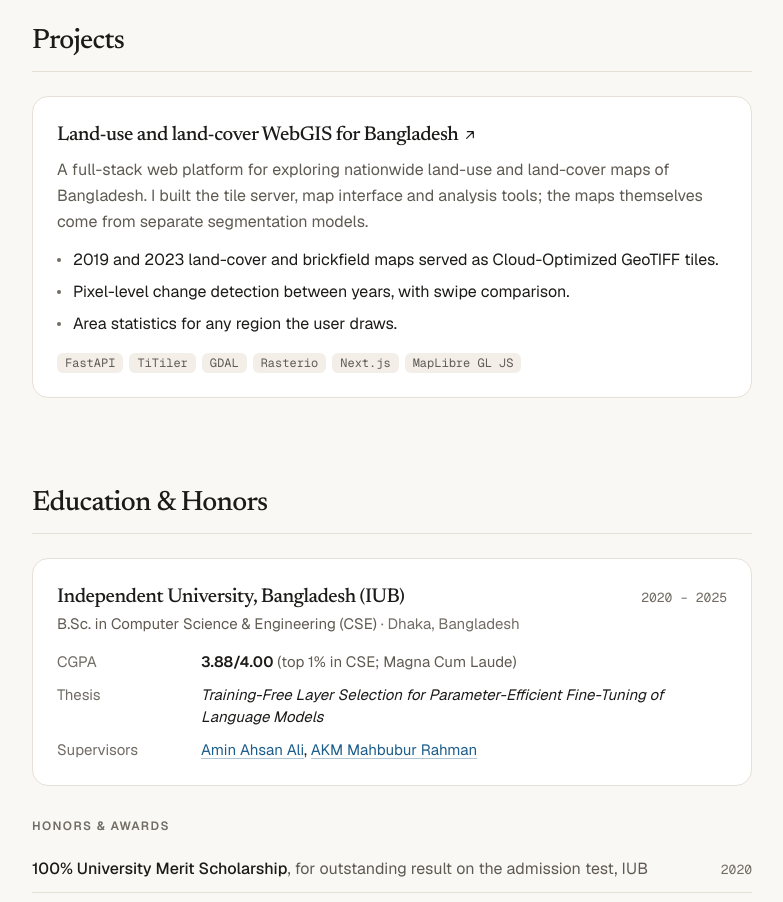
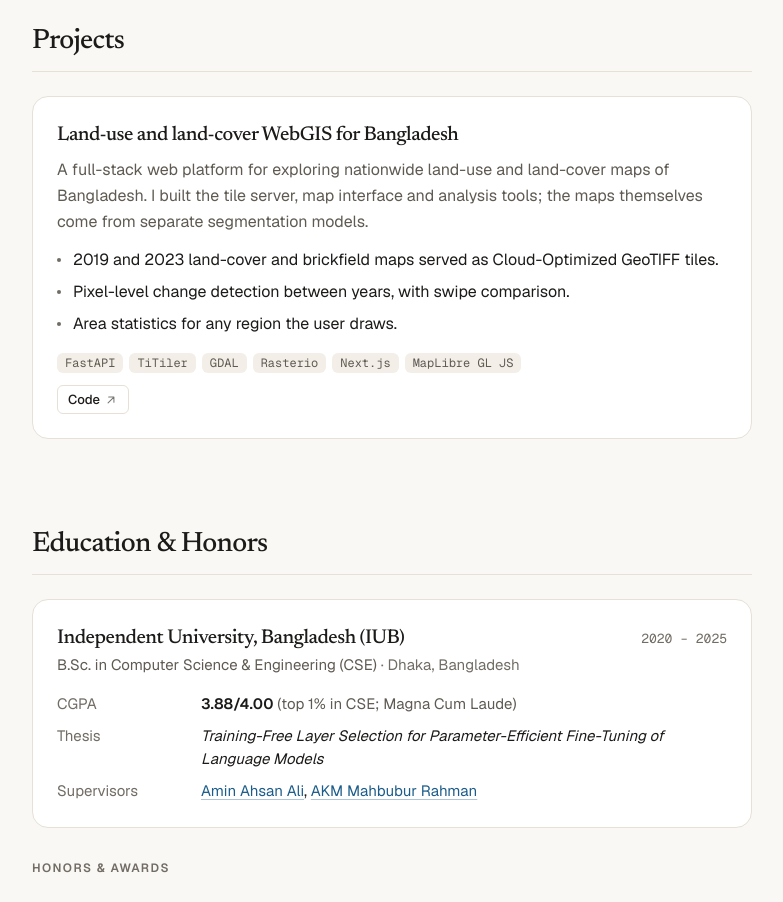
Before and after one commit to aldrinkabya/aldrinkabya.github.io, a Next.js app: page / in a window 1280 px wide. Shown: the part 3640-4542 px from the top of the page, without its empty margins (248-1031 px from the left). Built offline with nearby package versions, Linux system fonts and the light colour scheme.

Commit message:
Show the WebGIS repo as a Code button

```diff
--- a/src/components/Projects.tsx
+++ b/src/components/Projects.tsx
@@ -1,5 +1,6 @@
 import { projects } from "@/content/projects";
 import { ArrowUpRightIcon } from "./Icons";
+import { PaperLinks } from "./PaperLinks";
 import { Section } from "./Section";
 
 export function Projects() {
@@ -48,6 +49,7 @@ export function Projects() {
                   </li>
                 ))}
               </ul>
+              {p.code && <PaperLinks links={[{ label: "Code", href: p.code }]} />}
             </div>
           </li>
         ))}
--- a/src/content/projects.ts
+++ b/src/content/projects.ts
@@ -3,7 +3,7 @@ import type { Project } from "./types";
 export const projects: Project[] = [
   {
     title: "Land-use and land-cover WebGIS for Bangladesh",
-    href: "https://github.com/aldrinkabya/lulc-webgis",
+    code: "https://github.com/aldrinkabya/lulc-webgis",
     summary:
       "A full-stack web platform for exploring nationwide land-use and land-cover maps of Bangladesh. I built the tile server, map interface and analysis tools; the maps themselves come from separate segmentation models.",
     bullets: [
--- a/src/content/types.ts
+++ b/src/content/types.ts
@@ -121,7 +121,10 @@ export interface Project {
   bullets?: string[];
   image?: string;
   imageAlt?: string;
+  /** A live site: the title links here. */
   href?: string;
+  /** Source code: a "Code" button, so the title is not mistaken for a live site. */
+  code?: string;
   tags: string[];
 }
 
```
